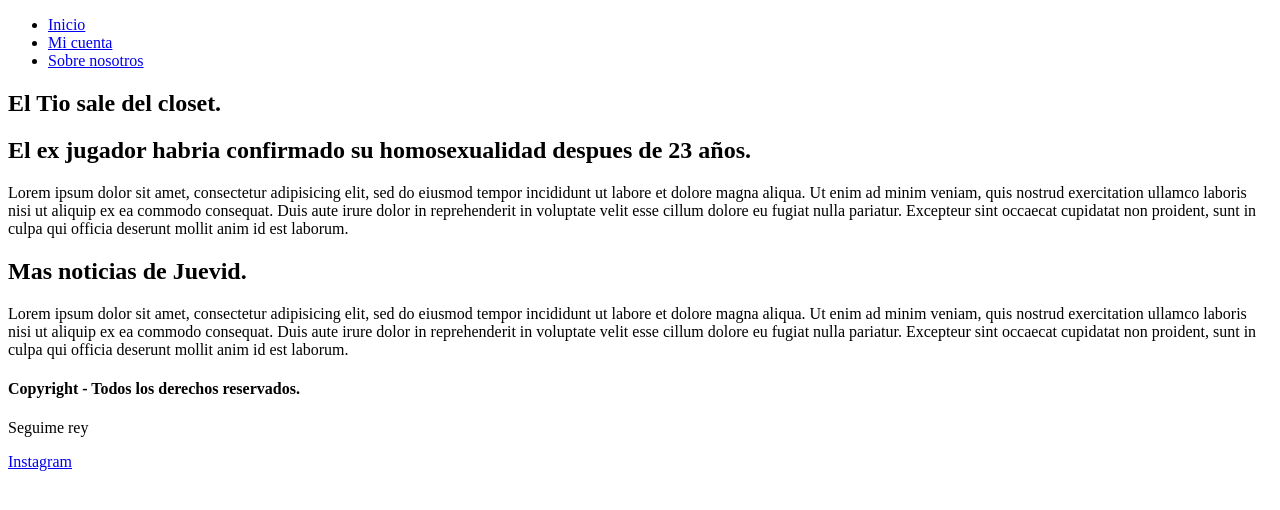
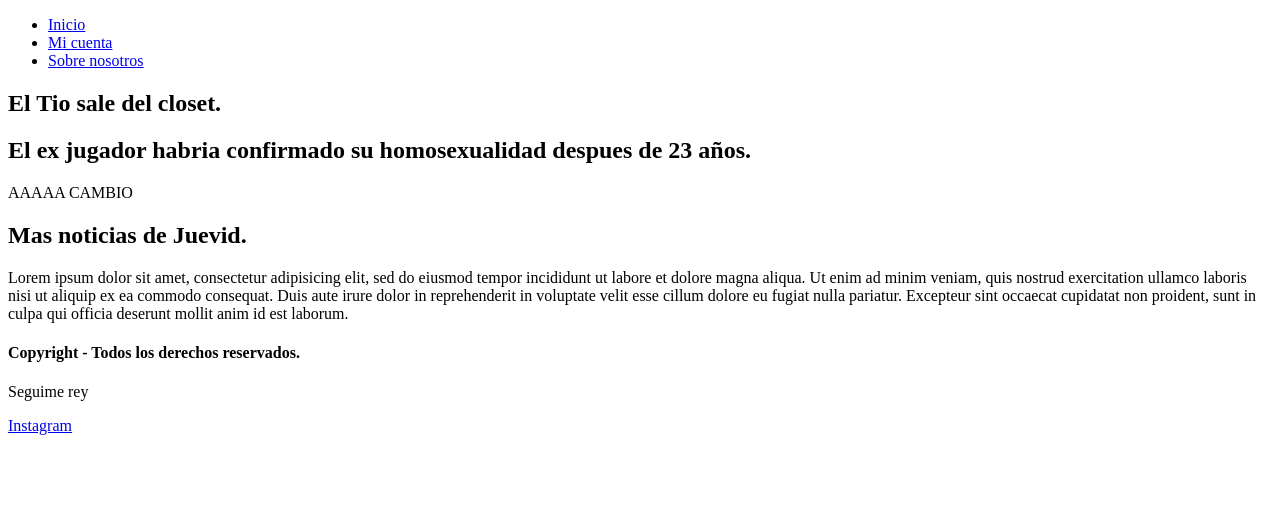
Before and after one commit to ginocannata/PortfolioFrontEnd, a plain HTML site: page index.html in a window 1280 px wide. Drawn offline with Linux system fonts and the light colour scheme.

Commit message:
Update index.html

```diff
--- a/index.html
+++ b/index.html
@@ -28,12 +28,7 @@
 			El ex jugador habria confirmado su homosexualidad despues de 23 años.
 		</h2>
 		<p>
-			Lorem ipsum dolor sit amet, consectetur adipisicing elit, sed do eiusmod
-			tempor incididunt ut labore et dolore magna aliqua. Ut enim ad minim veniam,
-			quis nostrud exercitation ullamco laboris nisi ut aliquip ex ea commodo
-			consequat. Duis aute irure dolor in reprehenderit in voluptate velit esse
-			cillum dolore eu fugiat nulla pariatur. Excepteur sint occaecat cupidatat non
-			proident, sunt in culpa qui officia deserunt mollit anim id est laborum.
+			AAAAA CAMBIO
 		</p>
 
 		</article>
```
